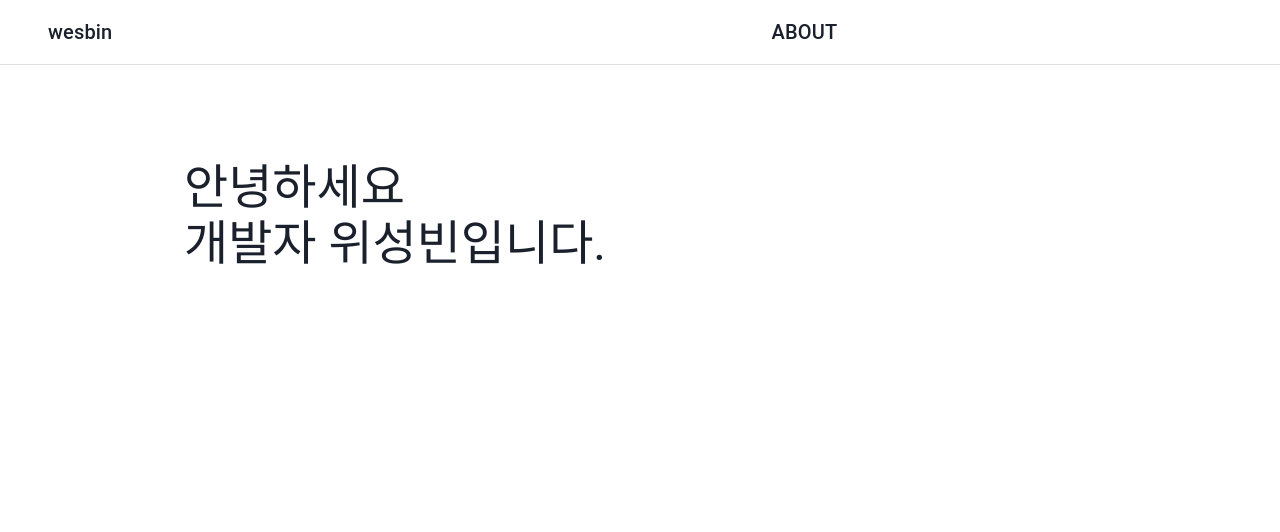
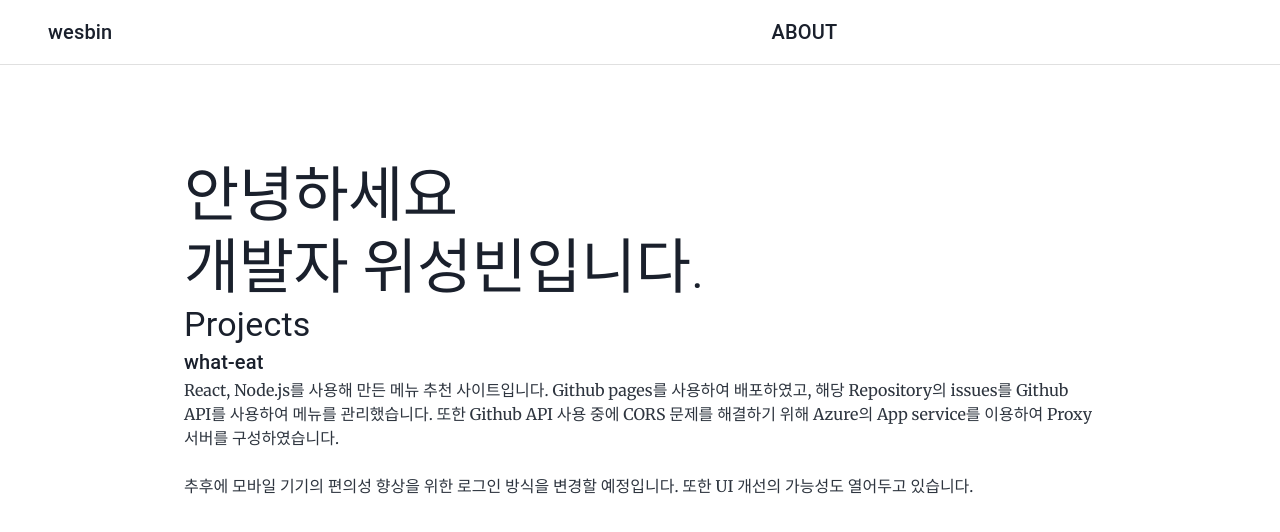
Before and after one commit to wesbin/wesbin.github.io, a Gatsby site: page /about in a window 1280 px wide. Built offline with nearby package versions, Linux system fonts and the light colour scheme; Gatsby itself is replaced by a stand-in of ours.

Commit message:
about page 작업 중

```diff
--- a/src/templates/blog-about.js
+++ b/src/templates/blog-about.js
@@ -102,15 +102,15 @@ const BlogAbout = ({ data, location }) => {
               <Grid container
                     item
                     xs={12}
-                    spacing={3}
                     direction={`column`}
               >
+                {/* Top #s */}
                 <Grid item
                 >
                   <Paper className={classes.titlePaper}
                          elevation={0}
-                  >
-                    <Typography variant={`h3`}>
+                         >
+                    <Typography variant={`h2`}>
                       안녕하세요<br />
                       개발자 위성빈입니다.
                     </Typography>
@@ -119,6 +119,23 @@ const BlogAbout = ({ data, location }) => {
                     {/*</Typography>*/}
                   </Paper>
                 </Grid>
+                {/* Top #e */}
+                {/* Body #s */}
+                <Grid container>
+                  <Typography variant={`h4`}>Projects</Typography>
+                  <Grid container>
+                    <Typography variant={'h6'}>what-eat</Typography>
+                    <Grid item>
+                      React, Node.js를 사용해 만든 메뉴 추천 사이트입니다.
+                      Github pages를 사용하여 배포하였고, 해당 Repository의 issues를 Github API를 사용하여 메뉴를 관리했습니다.
+                      또한 Github API 사용 중에 CORS 문제를 해결하기 위해 Azure의 App service를 이용하여 Proxy 서버를 구성하였습니다.
+                      <br/>
+                      <br/>
+                      추후에 모바일 기기의 편의성 향상을 위한 로그인 방식을 변경할 예정입니다. 또한 UI 개선의 가능성도 열어두고 있습니다.
+                    </Grid>
+                  </Grid>
+                </Grid>
+                {/* Body #e */}
               </Grid>
             </Grid>
           </Box>
```
